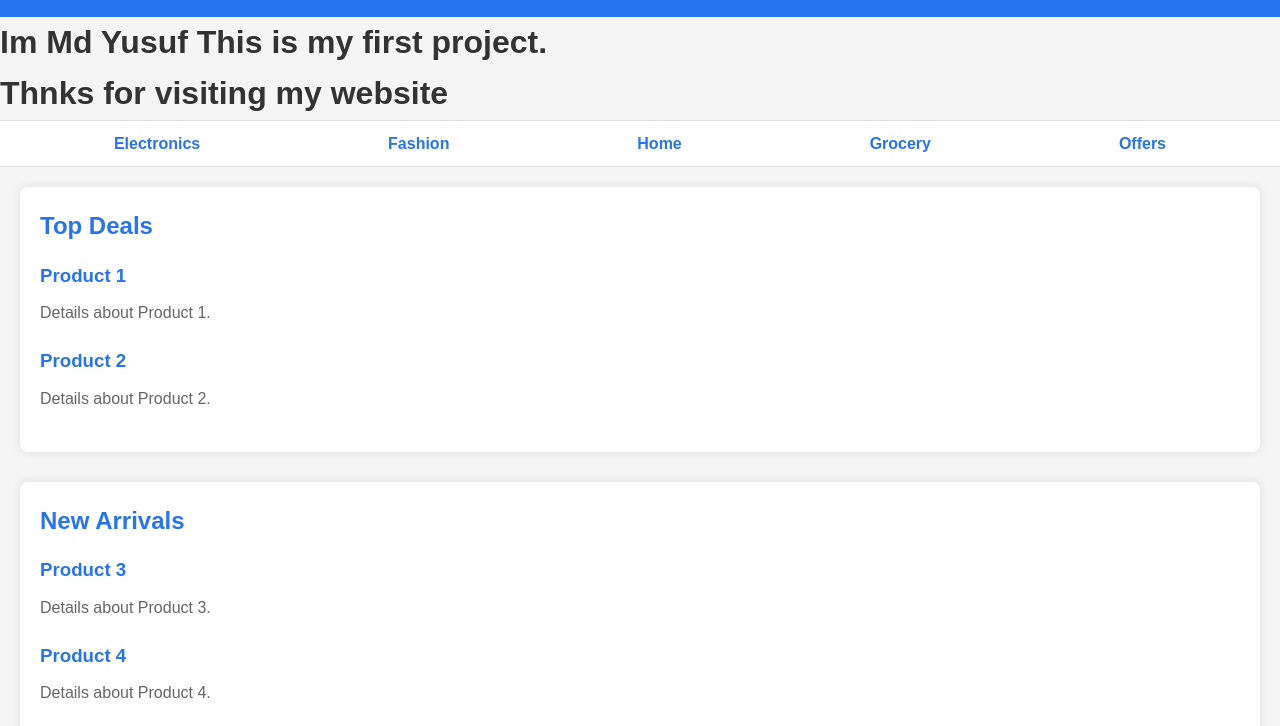
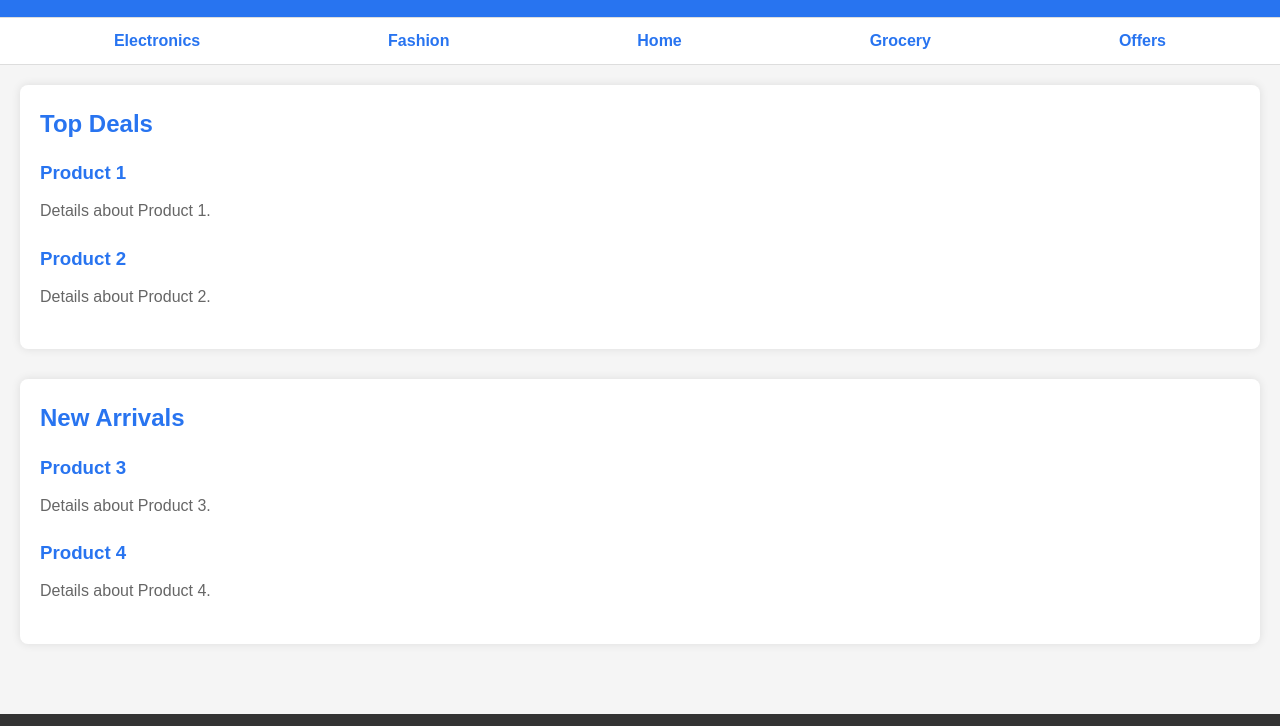
Before and after one commit to 01mdyusuf/ysftest1, a plain HTML site: page index.html in a window 1280 px wide. Shown: the part 74-800 px from the top of the page. Drawn offline with Linux system fonts and the light colour scheme.

Commit message:
index.html

```diff
--- a/index.html
+++ b/index.html
@@ -19,14 +19,7 @@
             <a href="#">Cart</a>
         </div>
     </header>
-<div>
-    <h1>
-        Im Md Yusuf
-        This is my first project.
-        <br>
-        Thnks for visiting my website
-    </h1>
-</div>
+
     <!-- Navigation Menu -->
     <nav>
         <a href="#">Electronics</a>
```
